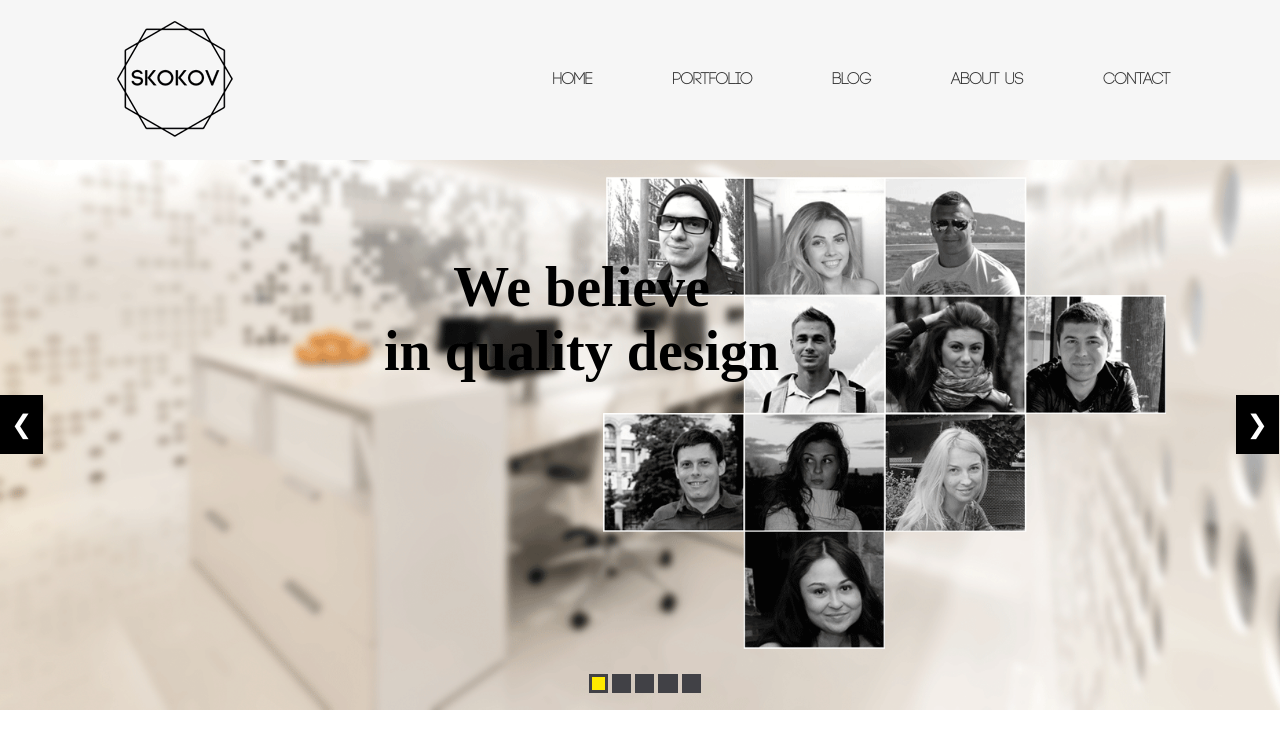
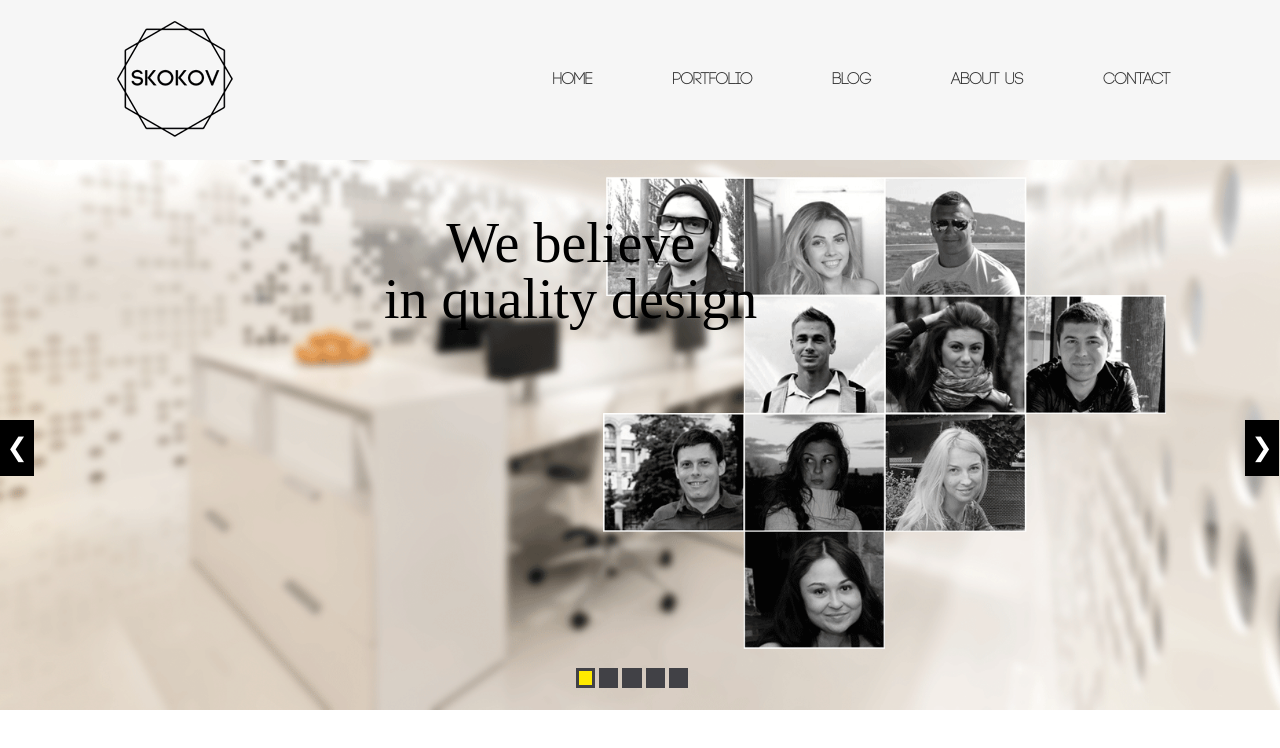
Before and after one commit to StasMartyshenko/WeBelieve, a plain HTML site: page index.html in a window 1280 px wide. Drawn offline with nearby package versions, Linux system fonts and the light colour scheme.

Commit message:
slidesFinish

```diff
--- a/index.html
+++ b/index.html
@@ -6,7 +6,7 @@
     <meta name="viewport" content="width=device-width, initial-scale=1.0">
     <title>weBelieve</title>
     <link rel="stylesheet" href="fonts/font-awesome-4.7.0/css/font-awesome.min.css">
-    <link rel="stylesheet" href="eset.css">
+    <link rel="stylesheet" href="reset.css">
     <link rel="stylesheet" href="style.css">
 </head>
 
@@ -30,24 +30,24 @@
         </nav>
 
         <div class="slideshow-container">
-            <div class="mySlides fade">
+            <div class="mySlides">
                 <h1>We believe <br> in quality design</h1>
                 <img src="image/slider0.png">
             </div>
 
-            <div class="mySlides fade">
+            <div class="mySlides">
                 <img src="image/slider1.png">
             </div>
 
-            <div class="mySlides fade">
+            <div class="mySlides">
                 <img src="image/slider2.png">
             </div>
 
-            <div class="mySlides fade">
+            <div class="mySlides">
                 <img src="image/slider3.png">
             </div>
 
-            <div class="mySlides fade">
+            <div class="mySlides">
                 <img src="image/slider4.png">
             </div>
 
@@ -55,7 +55,7 @@
             <a class="prev" onclick="plusSlides(-1)">&#10094</a>
             <a class="next" onclick="plusSlides(1)">&#10095</a>
 
-            <br>
+<!--            <br>-->
 
             <div class="navMenu">
                 <span class="dot" onclick="currentSlide(1)"></span>
--- a/script.js
+++ b/script.js
@@ -1,3 +1,5 @@
+//---------navigation-------------
+
 $(function () {
 
     $('.menuToggle').on('click', function () {
@@ -14,7 +16,9 @@ $(function () {
 
 });
 
-//слайдер
+
+//-----------Slides--------------
+
 var slideIndex = 1;
 showSlides(slideIndex);
 
--- a/style.css
+++ b/style.css
@@ -4,7 +4,7 @@
    }
 
    body {
-       margin: 0;
+/*       margin: 0;*/
    }
 
    .wrapper {
@@ -68,7 +68,8 @@
        display: none;
        cursor: pointer;
    }
-   /*---------------слайдер-------------------*/
+
+   /*---------------Slides-------------------*/
 
    .slideshow-container {
 /*       max-width: 1630px;*/
@@ -91,10 +92,10 @@
    .next {
        cursor: pointer;
        position: absolute;
-       top: 45%;
+       top: 47%;
        width: auto;
-       margin-top: -22px;
-       padding: 1.1vw 11px;
+/*       margin-top: -22px;*/
+       padding: 1.2vw 0.5vw;
        background-color: #000000;
        color: white;
        font-weight: normal;
@@ -149,8 +150,8 @@
 
    .navMenu {
        position: absolute;
-       left: 46%;
-       bottom: 6%;
+       left: 45%;
+       bottom: 4%;
    }
 
    @keyframes fade {
@@ -188,7 +189,7 @@
        .menu li {
            float: none;
            margin: 0;
-           z-index: 100;
+/*           z-index: 100;*/
        }
        .menuToggle {
            float: right;
```
